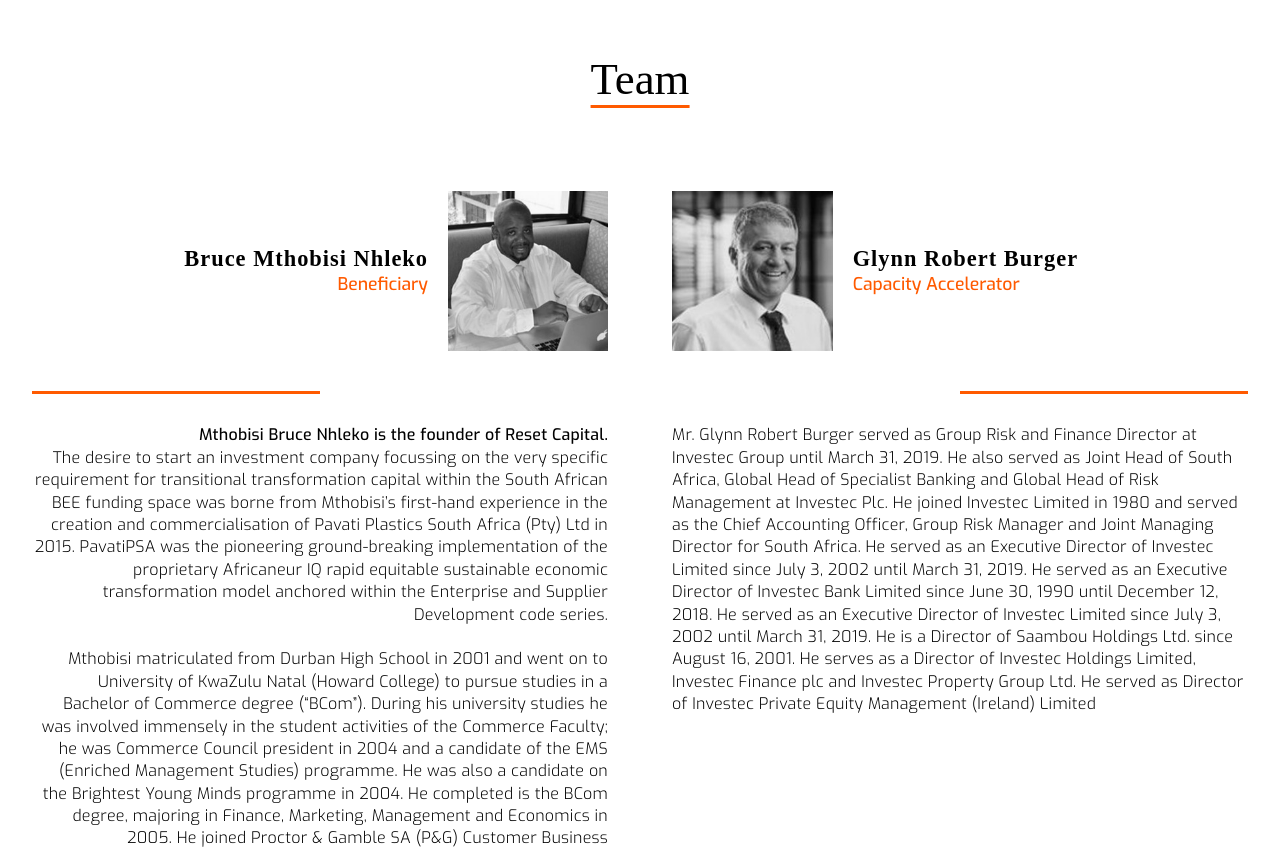
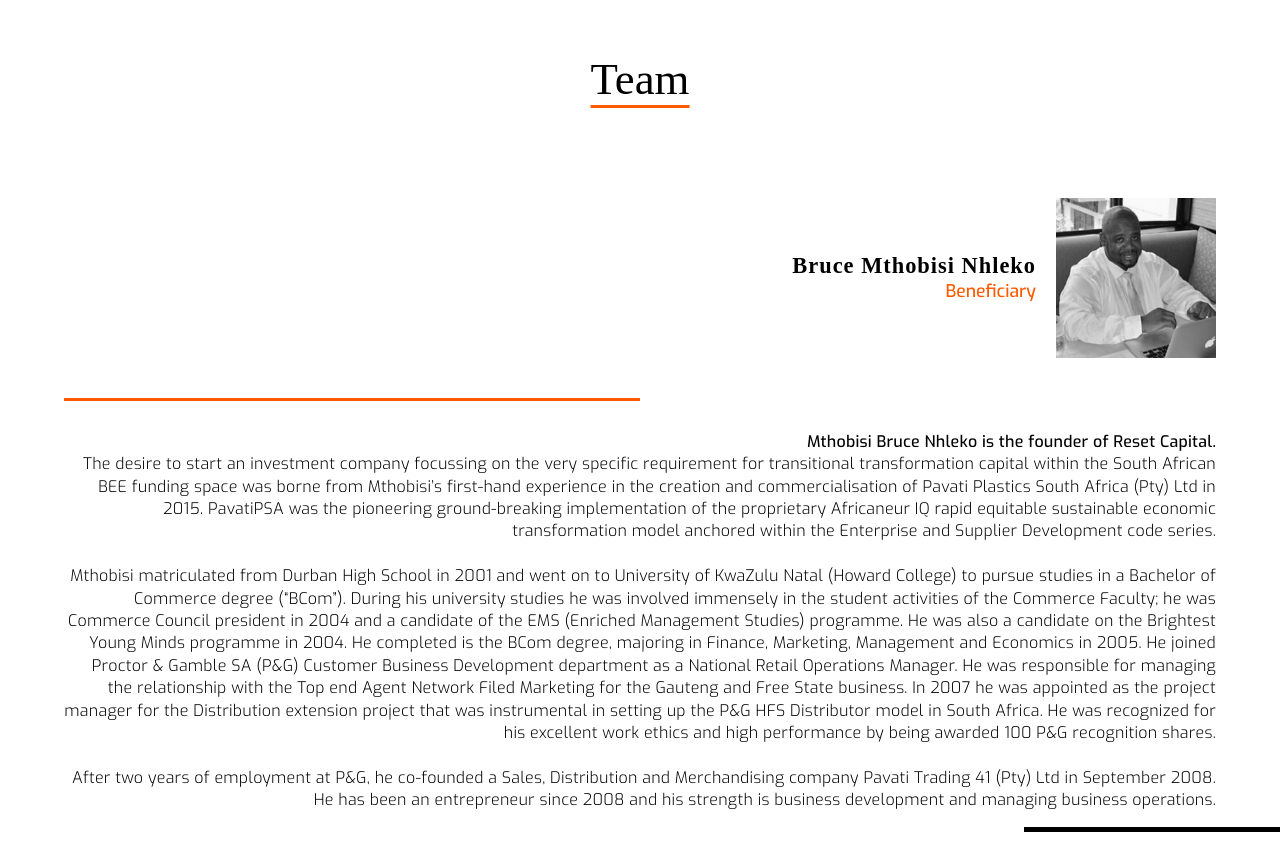
Before and after one commit to Webdacity/ResetCapital, a plain HTML site: page index.html in a window 1280 px wide. Shown: the part 1517-2364 px from the top of the page. Drawn offline with nearby package versions, Linux system fonts and the light colour scheme; a web font is replaced by a local one.

Commit message:
update bruce

```diff
--- a/assets/css/main.css
+++ b/assets/css/main.css
@@ -568,11 +568,6 @@ section {
     margin-bottom: 0px;
 }
 
-.team-grid {
-    display: grid;
-    grid-template-columns: 50% 50%;
-    padding-bottom: 10%;
-}
 
 .team-member {
     padding: 1% 5% 5% 5%;
--- a/index.html
+++ b/index.html
@@ -180,7 +180,7 @@
 
                 </p>
             </div>
-            <div class="team-member">
+            <!-- <div class="team-member">
                 <div>
                     <img src="./assets/images/team/Glynn.jpg" alt="">
                     <div>
@@ -200,7 +200,7 @@
                     Holdings Limited, Investec Finance plc and Investec Property Group Ltd. He served as Director of
                     Investec Private Equity Management (Ireland) Limited
                 </p>
-            </div>
+            </div> -->
         </div>
 
     </section>
```
